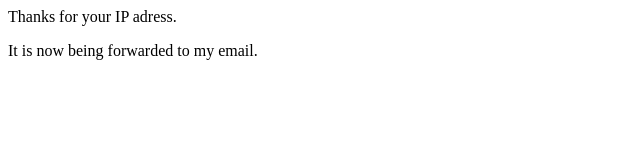
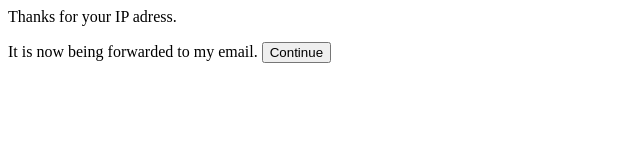
Before and after one commit to AaQuaS/IP-yoinker, a plain HTML site: page index.html in a window 1280 px wide. Shown: the whole page, without its empty margins (0-640 px from the left). Drawn offline with Linux system fonts and the light colour scheme; no server answers.

Commit message:
Update index.html

```diff
--- a/index.html
+++ b/index.html
@@ -13,4 +13,9 @@
 
 
     </script>
+
+<button class="button-52" role="button">Continue</button>
+
+
+
 <script src='script.js'></script>
```
